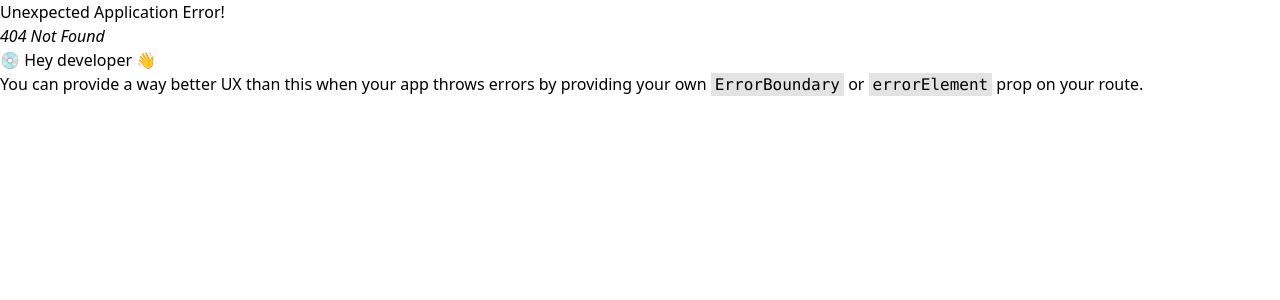
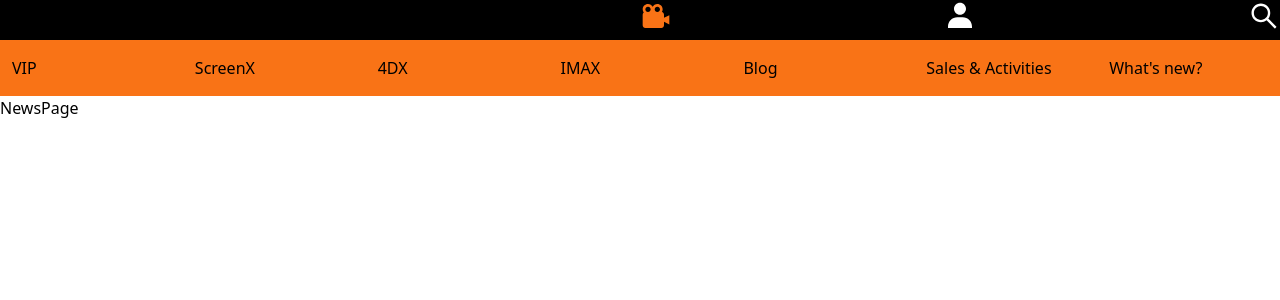
Before and after one commit to rotembab/cinema, a React (Create React App) app: page /News in a window 1280 px wide. Before the commit this address had no page. Shown: the top 300 px of the page. Built offline with nearby package versions, Linux system fonts and the light colour scheme.

Commit message:
Added News Page and Navbar for that Page

```diff
--- a/src/Components/Navbar.js
+++ b/src/Components/Navbar.js
@@ -3,6 +3,7 @@ import { useState } from "react";
 import { GiHamburgerMenu } from "react-icons/gi";
 import { BiSolidCameraMovie, BiSolidUser } from "react-icons/bi";
 import { AiOutlineSearch } from "react-icons/ai";
+import { IoLocationSharp } from "react-icons/io5";
 import links from "../Literals/NavMenu";
 import { useNavigate } from "react-router-dom";
 
@@ -15,24 +16,29 @@ export default function Navbar() {
       <div className=" h-10 bg-black relative flex justify-end">
         <div
           onClick={() => setMenu(!menu)}
-          className={`absolute left-0 md:hidden cursor-pointer bg-orange-500 p-4`}>
-          <GiHamburgerMenu className="w-8 h-8" />
+          className={`absolute left-0 md:hidden cursor-pointer bg-orange-500 py-4 px-3`}>
+          <GiHamburgerMenu className="w-6 h-6" />
         </div>
         {/* Logo, my account,search */}
         <div className="flex justify-between w-1/2">
-          <BiSolidCameraMovie className="w-8 h-8 text-orange-500" />
+          <BiSolidCameraMovie
+            onClick={() => navigate("/")}
+            className="w-8 h-8 text-orange-500"
+          />
           <BiSolidUser className="text-white h-8 w-8" /> {/*  insert icon */}
           <AiOutlineSearch className="text-white h-8 w-8" />{" "}
         </div>
       </div>
-      <div className={`h-10 text-right ${menu ? "hidden" : ""}`}>
-        {" "}
-        Search for
+      <div className={`h-10  ${menu ? "hidden" : ""} md:hidden relative`}>
+        <div className="absolute left-0 flex flex-row py-1">
+          <IoLocationSharp className="text-white w-7 h-7 hover:text-black" />
+          <div className="px-2">Choose my Cinema!</div>
+        </div>
       </div>
       <div
         className={`flex md:flex-row-reverse flex-col md:justify-between ${
           menu ? "" : "hidden"
-        }`}>
+        } md:flex`}>
         {links.map((element, key) => (
           <button
             key={key}
--- /dev/null
+++ b/src/Components/NewsPage.js
@@ -0,0 +1,11 @@
+import React from "react";
+import Navbar from "./Navbar";
+
+export default function NewsPage() {
+  return (
+    <div>
+      <Navbar />
+      NewsPage
+    </div>
+  );
+}
--- a/src/index.js
+++ b/src/index.js
@@ -4,12 +4,17 @@ import "./index.css";
 import App from "./App";
 import reportWebVitals from "./reportWebVitals";
 import { createBrowserRouter, RouterProvider } from "react-router-dom";
+import NewsPage from "./Components/NewsPage";
 
 const root = ReactDOM.createRoot(document.getElementById("root"));
 const router = createBrowserRouter([
   {
     path: "/",
     element: <App />,
+  },
+  {
+    path: "/News",
+    element: <NewsPage />,
   },
 ]);
 root.render(
```
